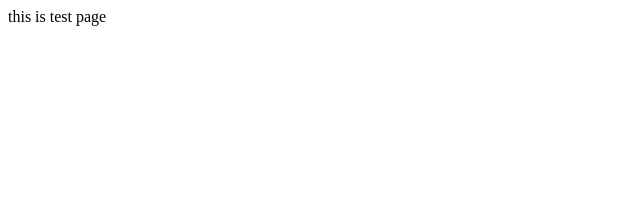
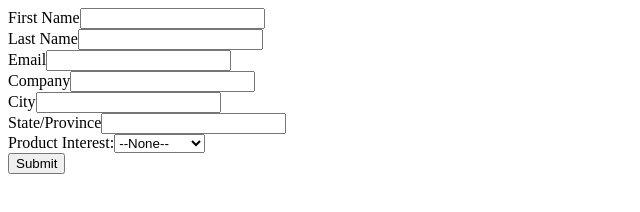
Before and after one commit to abhishekbhaleyrao/Salesforce, a plain HTML site: page index.html in a window 1280 px wide. Shown: the whole page, without its empty margins (0-640 px from the left). Drawn offline with Linux system fonts and the light colour scheme.

Commit message:
Update index.html

```diff
--- a/index.html
+++ b/index.html
@@ -1 +1,47 @@
-<html>this is test page</html>
+<!--  ----------------------------------------------------------------------  -->
+<!--  NOTE: Please add the following <META> element to your page <HEAD>.      -->
+<!--  If necessary, please modify the charset parameter to specify the        -->
+<!--  character set of your HTML page.                                        -->
+<!--  ----------------------------------------------------------------------  -->
+
+<META HTTP-EQUIV="Content-type" CONTENT="text/html; charset=UTF-8">
+
+<!--  ----------------------------------------------------------------------  -->
+<!--  NOTE: Please add the following <FORM> element to your page.             -->
+<!--  ----------------------------------------------------------------------  -->
+
+<form action="https://webto.salesforce.com/servlet/servlet.WebToLead?encoding=UTF-8&orgId=00D5h000008k86D" method="POST">
+
+<input type=hidden name="oid" value="00D5h000008k86D">
+<input type=hidden name="retURL" value="https://www.tateandlyle.com/">
+
+<!--  ----------------------------------------------------------------------  -->
+<!--  NOTE: These fields are optional debugging elements. Please uncomment    -->
+<!--  these lines if you wish to test in debug mode.                          -->
+<!--  <input type="hidden" name="debug" value=1>                              -->
+<!--  <input type="hidden" name="debugEmail"                                  -->
+<!--  value="abhishekbhaleraosf@gmail.com">                                   -->
+<!--  ----------------------------------------------------------------------  -->
+
+<label for="first_name">First Name</label><input  id="first_name" maxlength="40" name="first_name" size="20" type="text" /><br>
+
+<label for="last_name">Last Name</label><input  id="last_name" maxlength="80" name="last_name" size="20" type="text" /><br>
+
+<label for="email">Email</label><input  id="email" maxlength="80" name="email" size="20" type="text" /><br>
+
+<label for="company">Company</label><input  id="company" maxlength="40" name="company" size="20" type="text" /><br>
+
+<label for="city">City</label><input  id="city" maxlength="40" name="city" size="20" type="text" /><br>
+
+<label for="state">State/Province</label><input  id="state" maxlength="20" name="state" size="20" type="text" /><br>
+
+Product Interest:<select  id="00N5h00000HpsBk" name="00N5h00000HpsBk" title="Product Interest"><option value="">--None--</option><option value="Bakery">Bakery</option>
+<option value="Cold Drinks">Cold Drinks</option>
+<option value="Dairy">Dairy</option>
+<option value="Sample">Sample</option>
+<option value="Snacks">Snacks</option>
+</select><br>
+
+<input type="submit" name="submit">
+
+</form>
```
